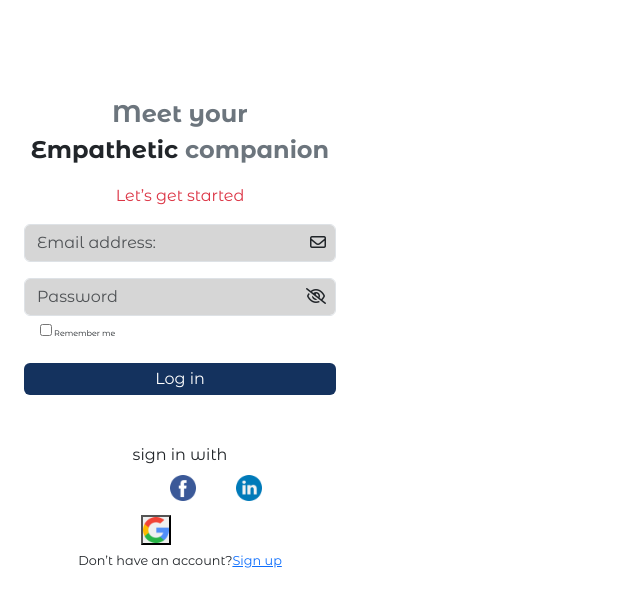
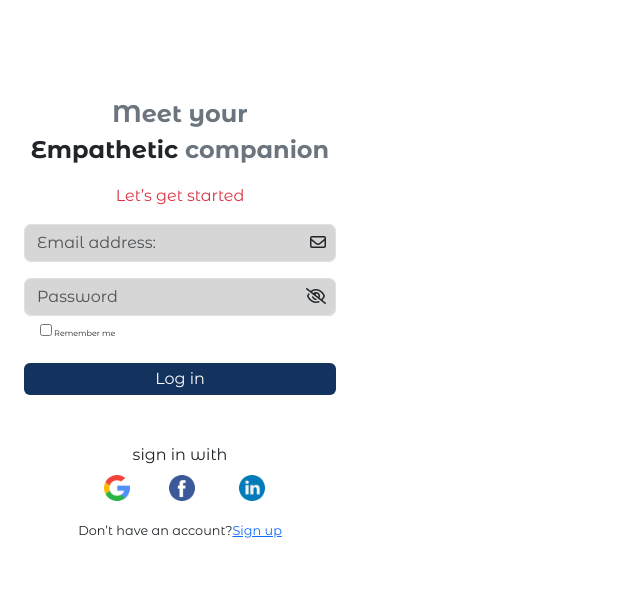
Before and after one commit to Copublica/ReactUI, a React (Create React App) app: page /LoginPage in a window 1280 px wide. Shown: the top 606 px of the page, without its empty margins (0-640 px from the left). Built offline with nearby package versions, Linux system fonts and the light colour scheme.

Commit message:
Add files via upload

```diff
--- a/src/App.css
+++ b/src/App.css
@@ -179,6 +179,7 @@ color: #df7300 !important;
   cursor: pointer;
 }
 .social-media-icons{
+  position: relative;
   display: flex;
   gap: 24px;
   justify-content: center;
@@ -516,18 +517,16 @@ a{
 }
 
 
-iframe{
-  display: block;
-    position: relative;
-    top: -8px !important;
-    left: -50px !important;
-    height: 45px;
-    width: 40px !important;
-    border: 0px;
-    margin: -2px -10px;
+
+.S9gUrf-YoZ4jf{
+ display: none !important
 }
-.S9gUrf-YoZ4jf{
-  opacity: 0;
+.custom-google-btn{
+position: absolute;
+border:none;
+background: transparent;
+top: 0;
+left: 80px;
 }
 #googleicons{
 position: absolute;
@@ -536,13 +535,13 @@ left: 100px;
 z-index: -9;
 }
 #facebook{
-  left: 170px;
+  left: 145px;
   position:absolute;
 
 }
 #linkdin{
   position: absolute;
-  left: 236px;
+  left: 215px;
 }
 #logout{
   cursor: pointer;
```
